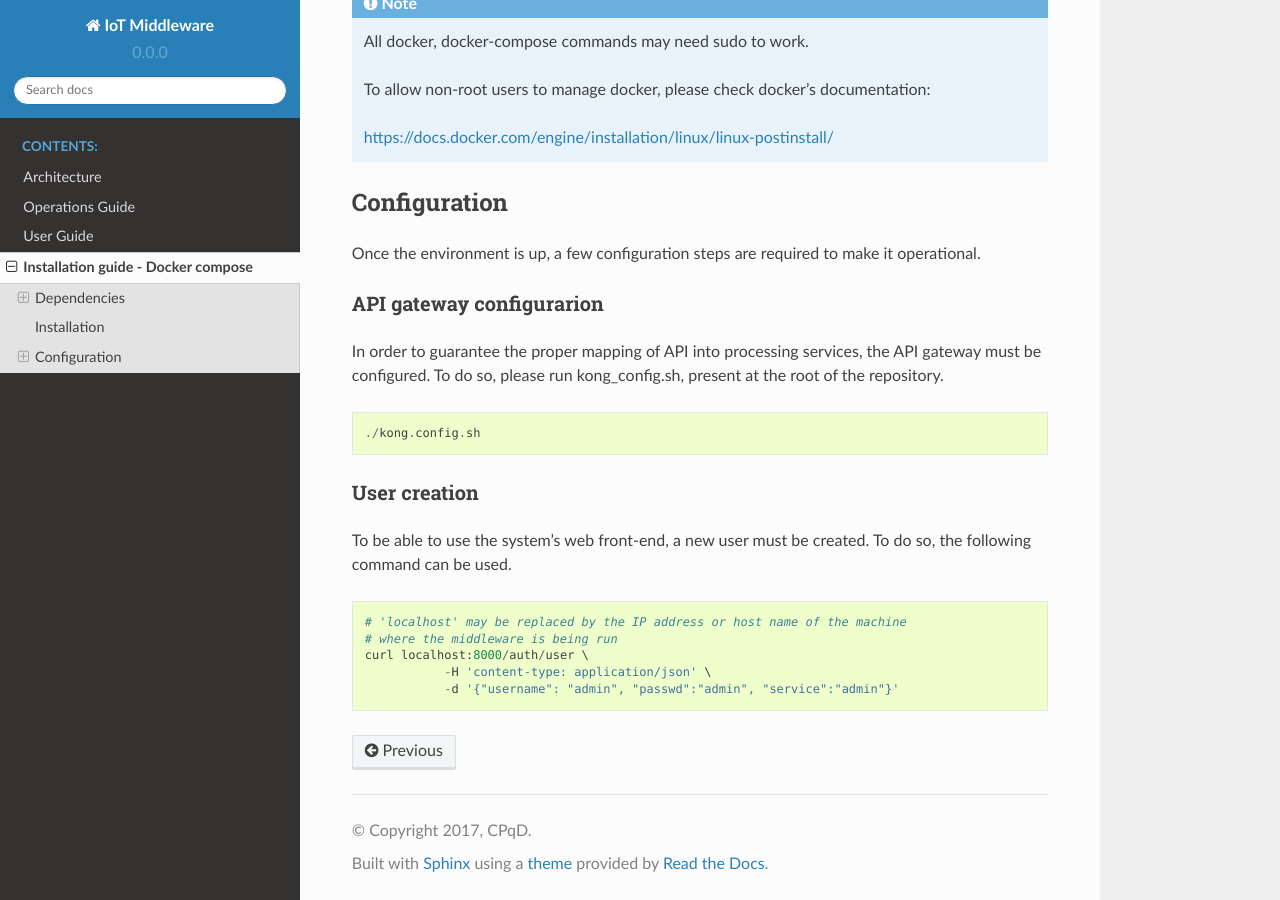
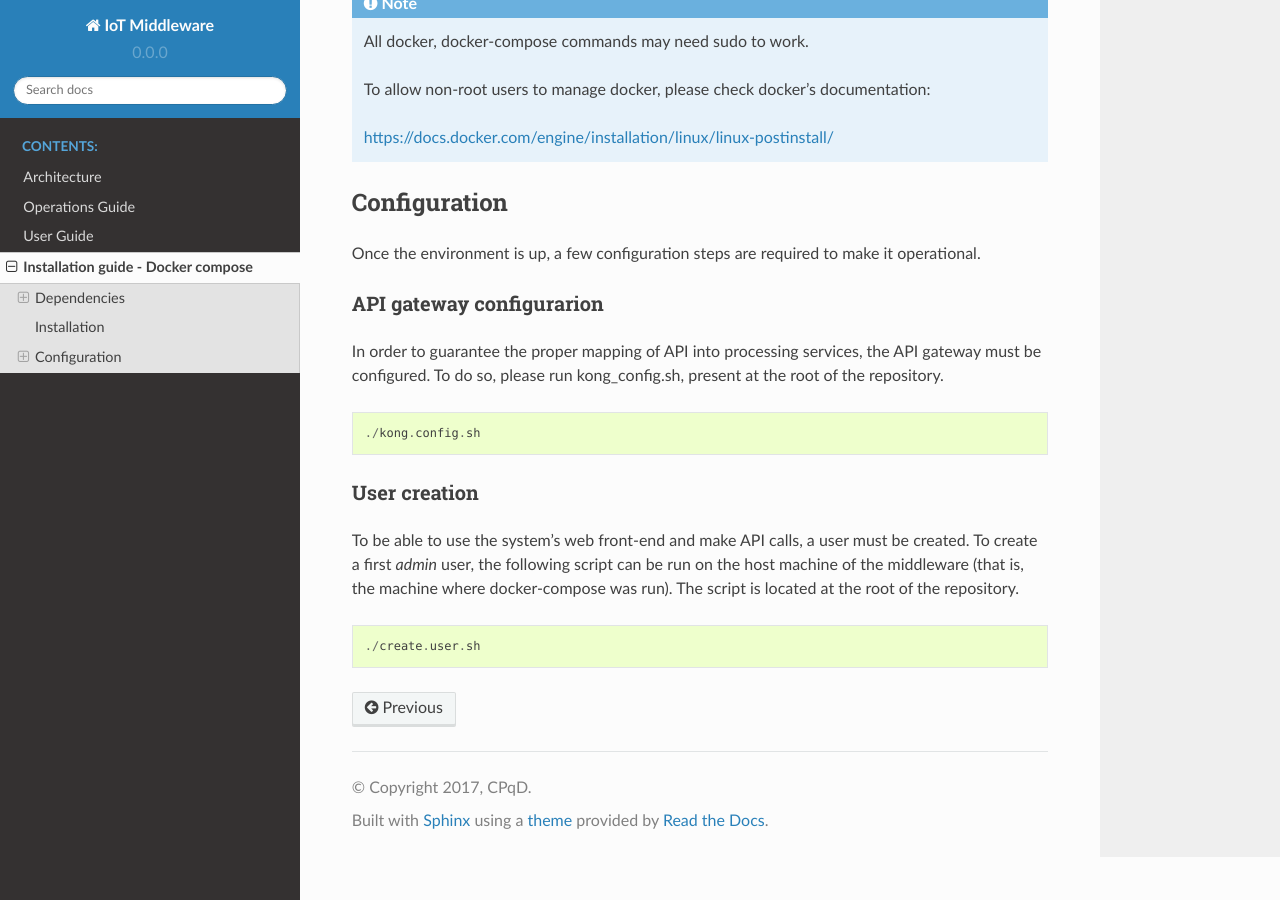
Before and after one commit to dojot/docs, a Sphinx documentation site: the page built from source/install/compose_guide.rst, in a window 1280 px wide and 900 px high, scrolled down 2668 px. Built offline with Sphinx 7.4.7 and the Read the Docs theme 2.0.0, drawn with Linux system fonts in a browser that asks for light colours.

Commit message:
[IOTMID-428] Updates user creation instructions
Changes the steps required to configure the system's first user.

Change-Id: I4928fdbbcda8fd724388dd884fbd47fdcefe4e92

```diff
--- a/source/install/compose_guide.rst
+++ b/source/install/compose_guide.rst
@@ -131,11 +131,9 @@ present at the root of the repository. ::
 User creation
 ^^^^^^^^^^^^^
 
-To be able to use the system's web front-end, a new user must be created. To do
-so, the following command can be used. ::
+To be able to use the system's web front-end and make API calls, a user must be created. To create
+a first `admin` user, the following script can be run on the host machine of the middleware (that
+is, the machine where docker-compose was run). The script is located at the root of the repository.
+::
 
-  # 'localhost' may be replaced by the IP address or host name of the machine
-  # where the middleware is being run
-  curl localhost:8000/auth/user \
-             -H 'content-type: application/json' \
-             -d '{"username": "admin", "passwd":"admin", "service":"admin"}'
+  ./create.user.sh
```
